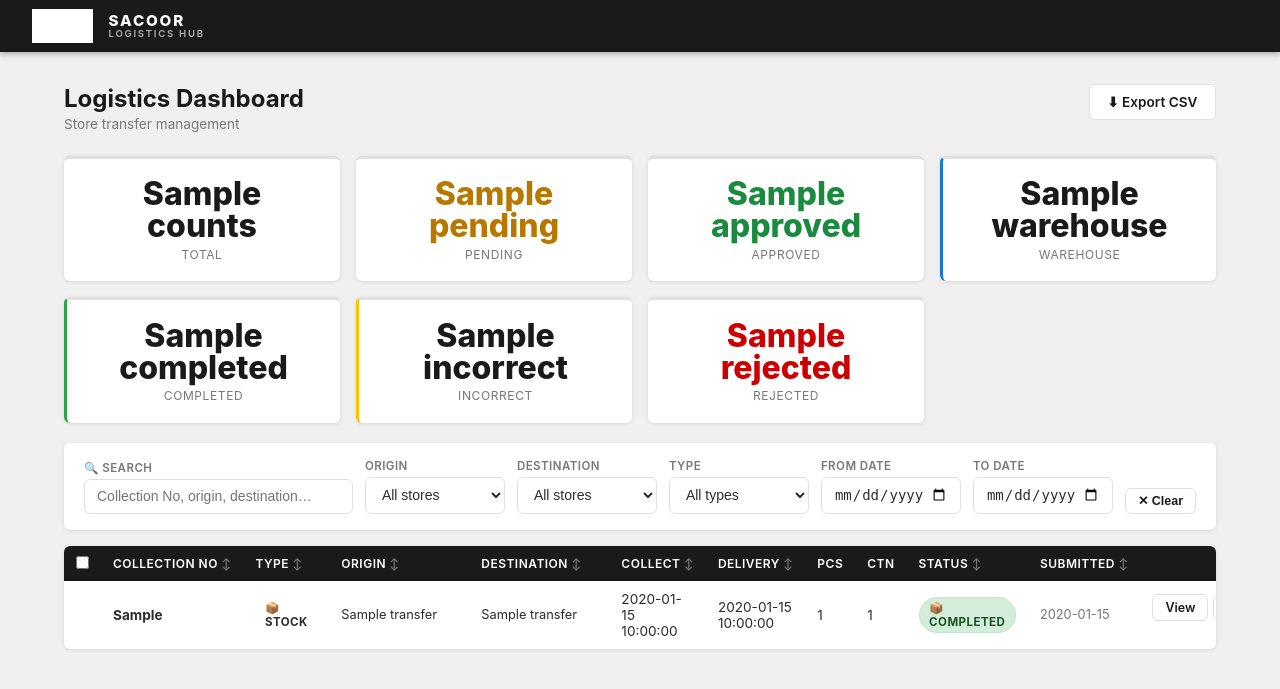
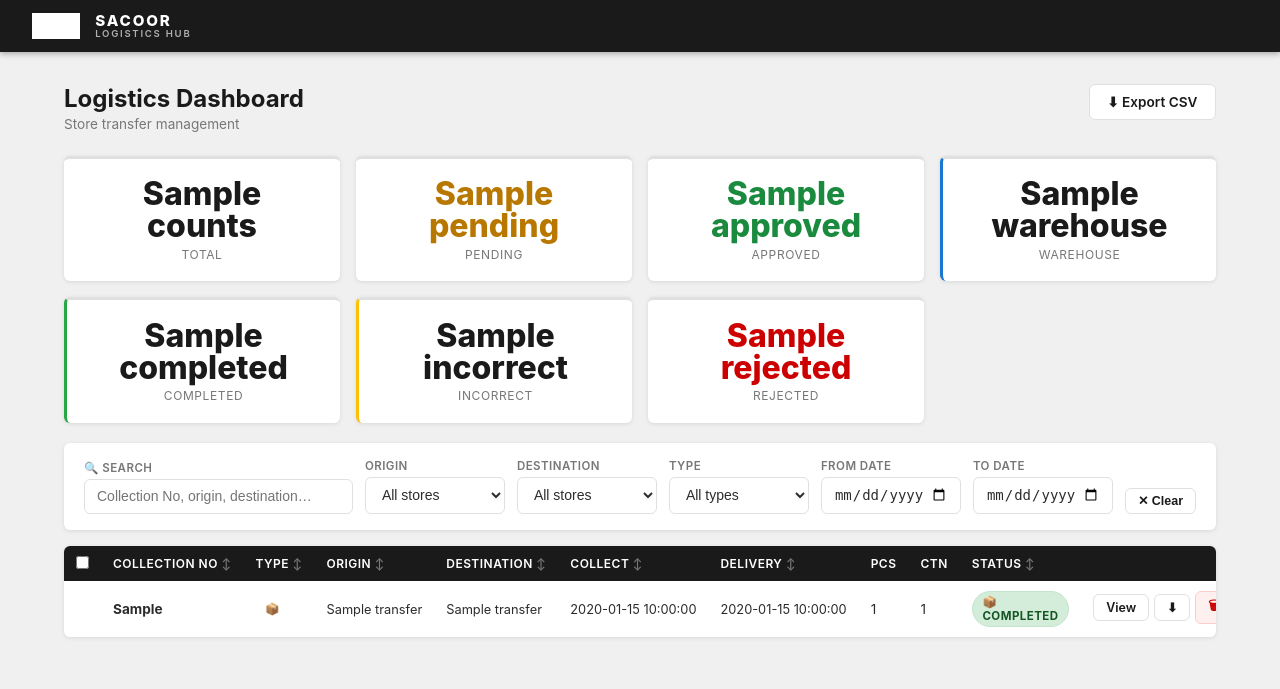
Before and after one commit to JoaoAAMata/dashboard-logistic, a FastAPI app: template portal/templates/logistics.html in a window 1280 px wide. Shown: the top 689 px of the page. Run offline with FastAPI, Linux system fonts and the light colour scheme; the template is opened without the code that fills it: most values are stand-ins (such as "Sample title", 1, 10 or a date in 2020).

Commit message:
Fix logo overflow in navbar; improve logistics table layout
- navbar: overflow:hidden + min/max-height:52px prevents logo overflow
- img: inline constraints (height:32px, max-width:48px, object-fit:contain)
- logistics table: overflow-x:auto + min-width:900px; removed Submitted
  column to give more room; type badge shows icon only; action buttons
  right-aligned and always visible

Co-Authored-By: Claude Sonnet 4.6 <noreply@anthropic.com>

```diff
--- a/portal/static/style.css
+++ b/portal/static/style.css
@@ -33,6 +33,9 @@ a { color: inherit; text-decoration: none; }
   justify-content: space-between;
   padding: 0 2rem;
   height: 52px;
+  min-height: 52px;
+  max-height: 52px;
+  overflow: hidden;
   position: sticky;
   top: 0;
   z-index: 100;
--- a/portal/templates/base.html
+++ b/portal/templates/base.html
@@ -10,7 +10,7 @@
 
 <nav class="navbar">
   <div class="navbar-brand">
-    <img src="/static/sacoor_logo.png" class="nav-logo" alt="Sacoor"/>
+    <img src="/static/sacoor_logo.png" class="nav-logo" alt="Sacoor" style="height:32px;width:auto;max-width:48px;object-fit:contain;display:block;flex-shrink:0"/>
     <div class="nav-brand-text">
       <span class="brand-sacoor">SACOOR</span>
       <span class="brand-hub">LOGISTICS HUB</span>
--- a/portal/templates/logistics.html
+++ b/portal/templates/logistics.html
@@ -105,23 +105,22 @@
 </div>
 
 <!-- Table -->
-<div class="card" style="padding:0; overflow:hidden">
+<div class="card" style="padding:0; overflow-x:auto">
   {% if transfers %}
-  <table class="table" id="transfers-table" style="width:100%">
+  <table class="table" id="transfers-table" style="min-width:900px; width:100%">
     <thead>
       <tr>
         <th style="width:32px"><input type="checkbox" id="select-all" title="Select all pending" onchange="toggleAll(this)"/></th>
         <th class="sortable" onclick="sortTable(1)" style="white-space:nowrap">Collection No <span class="sort-icon">↕</span></th>
-        <th class="sortable" onclick="sortTable(2)">Type <span class="sort-icon">↕</span></th>
-        <th class="sortable" onclick="sortTable(3)" style="min-width:140px">Origin <span class="sort-icon">↕</span></th>
-        <th class="sortable" onclick="sortTable(4)" style="min-width:140px">Destination <span class="sort-icon">↕</span></th>
+        <th class="sortable" onclick="sortTable(2)" style="width:70px">Type <span class="sort-icon">↕</span></th>
+        <th class="sortable" onclick="sortTable(3)">Origin <span class="sort-icon">↕</span></th>
+        <th class="sortable" onclick="sortTable(4)">Destination <span class="sort-icon">↕</span></th>
         <th class="sortable" onclick="sortTable(5)" style="white-space:nowrap">Collect <span class="sort-icon">↕</span></th>
         <th class="sortable" onclick="sortTable(6)" style="white-space:nowrap">Delivery <span class="sort-icon">↕</span></th>
-        <th>Pcs</th>
-        <th>Ctn</th>
-        <th class="sortable" onclick="sortTable(9)" style="min-width:110px">Status <span class="sort-icon">↕</span></th>
-        <th class="sortable" onclick="sortTable(10)" style="white-space:nowrap">Submitted <span class="sort-icon">↕</span></th>
-        <th style="width:120px"></th>
+        <th style="width:40px">Pcs</th>
+        <th style="width:40px">Ctn</th>
+        <th class="sortable" onclick="sortTable(9)" style="width:120px">Status <span class="sort-icon">↕</span></th>
+        <th style="width:110px; text-align:right; padding-right:.75rem"></th>
       </tr>
     </thead>
     <tbody id="transfers-body">
@@ -141,13 +140,13 @@
         <td><strong>{{ t.collect_no }}</strong></td>
         <td>
           <span class="badge badge-type-{{ t.form_type or 'commercial' }}">
-            {% if t.form_type == 'decoration' %}🎨 Deco{% else %}📦 Stock{% endif %}
+            {% if t.form_type == 'decoration' %}🎨{% else %}📦{% endif %}
           </span>
         </td>
         <td class="text-sm store-cell" title="{{ t.from_store_name }}">{{ t.from_store_name }}</td>
         <td class="text-sm store-cell" title="{{ t.to_store_name }}">{{ t.to_store_name }}</td>
-        <td>{{ t.collection_date }}</td>
-        <td>{{ t.delivery_date }}</td>
+        <td style="white-space:nowrap" class="text-sm">{{ t.collection_date }}</td>
+        <td style="white-space:nowrap" class="text-sm">{{ t.delivery_date }}</td>
         <td>{{ t.total_pcs }}</td>
         <td>{{ t.total_ctn }}</td>
         <td>
@@ -160,8 +159,7 @@
             {% else %}❌ Rejected{% endif %}
           </span>
         </td>
-        <td class="text-sm text-muted">{{ t.submitted_at[:10] }}</td>
-        <td class="row-actions">
+        <td class="row-actions" style="text-align:right">
           <a href="/logistics/transfer/{{ t.id }}" class="btn btn-sm btn-secondary">View</a>
           <a href="/transfer/{{ t.id }}/pdf" class="btn btn-sm btn-secondary" title="Download PDF">⬇</a>
           <button class="btn btn-sm btn-danger-soft"
```
